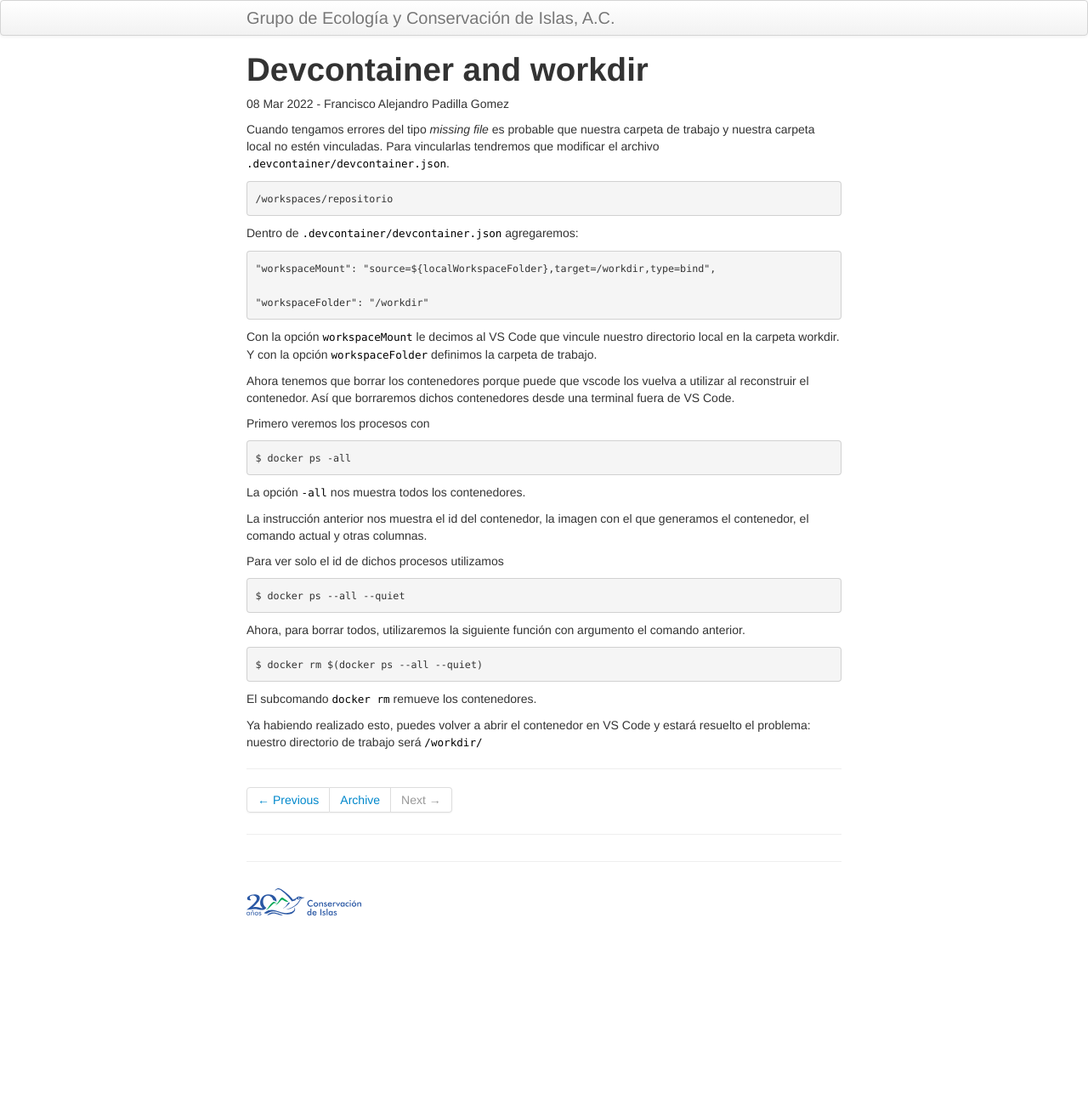
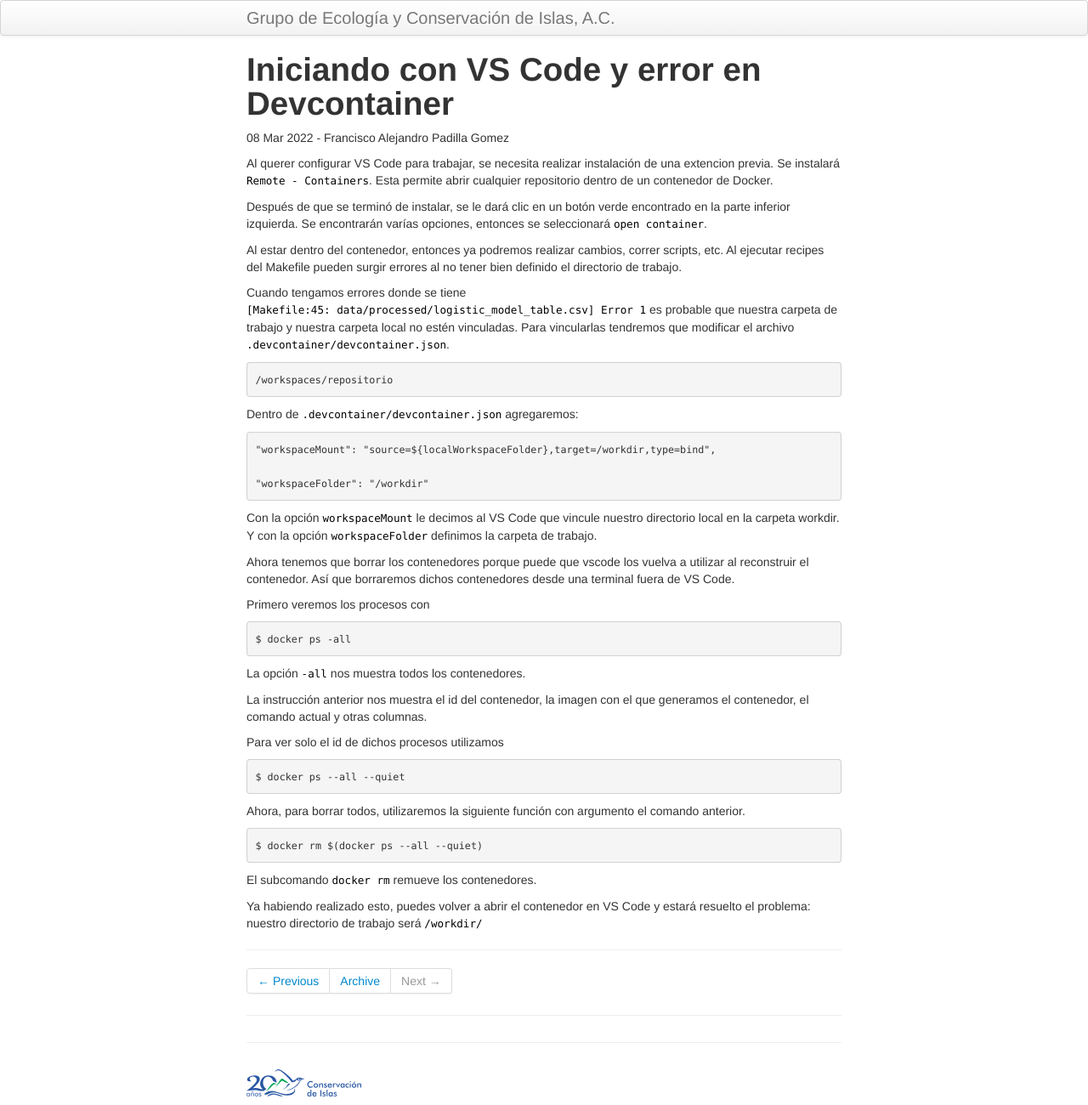
Before and after one commit to LizethMReyes/islasgeci.github.io, a Jekyll site: the page built from _posts/2022-03-08-devcontainer_workdir.md, in a window 1280 px wide. Shown: the whole page at 85% size. Built offline with Jekyll 4.4.1, drawn with Linux system fonts in a browser that asks for light colours; before the commit the page ends 1087 px from its top, so only the background shows below that.

Commit message:
✍️ Edit

````diff
--- a/_posts/2022-03-08-devcontainer_workdir.md
+++ b/_posts/2022-03-08-devcontainer_workdir.md
@@ -1,12 +1,23 @@
 ---
 layout: post
-title: Devcontainer and workdir
+title: "Iniciando con VS Code y error en Devcontainer"
 author: Francisco Alejandro Padilla Gomez
 tags: equipo
 ---
-Cuando tengamos errores del tipo _missing file_ es probable que nuestra carpeta de trabajo y nuestra
-carpeta local no estén vinculadas. Para vincularlas tendremos que modificar el archivo
-`.devcontainer/devcontainer.json`.
+
+Al querer configurar VS Code para trabajar, se necesita realizar instalación de una extencion
+previa. Se instalará `Remote - Containers`. Esta permite abrir cualquier repositorio dentro de un
+contenedor de Docker.
+
+Después de que se terminó de instalar, se le dará clic en un botón verde encontrado en la parte
+inferior izquierda. Se encontrarán varías opciones, entonces se seleccionará `open container`.
+
+Al estar dentro del contenedor, entonces ya podremos realizar cambios, correr scripts, etc. Al
+ejecutar recipes del Makefile pueden surgir errores al no tener bien definido el directorio de
+trabajo.
+
+Cuando tengamos errores donde se tiene `[Makefile:45: data/processed/logistic_model_table.csv] Error 1` es probable que nuestra carpeta de trabajo y nuestra carpeta local no estén vinculadas. Para
+vincularlas tendremos que modificar el archivo `.devcontainer/devcontainer.json`.
 ```bash
 /workspaces/repositorio
 ```
````
